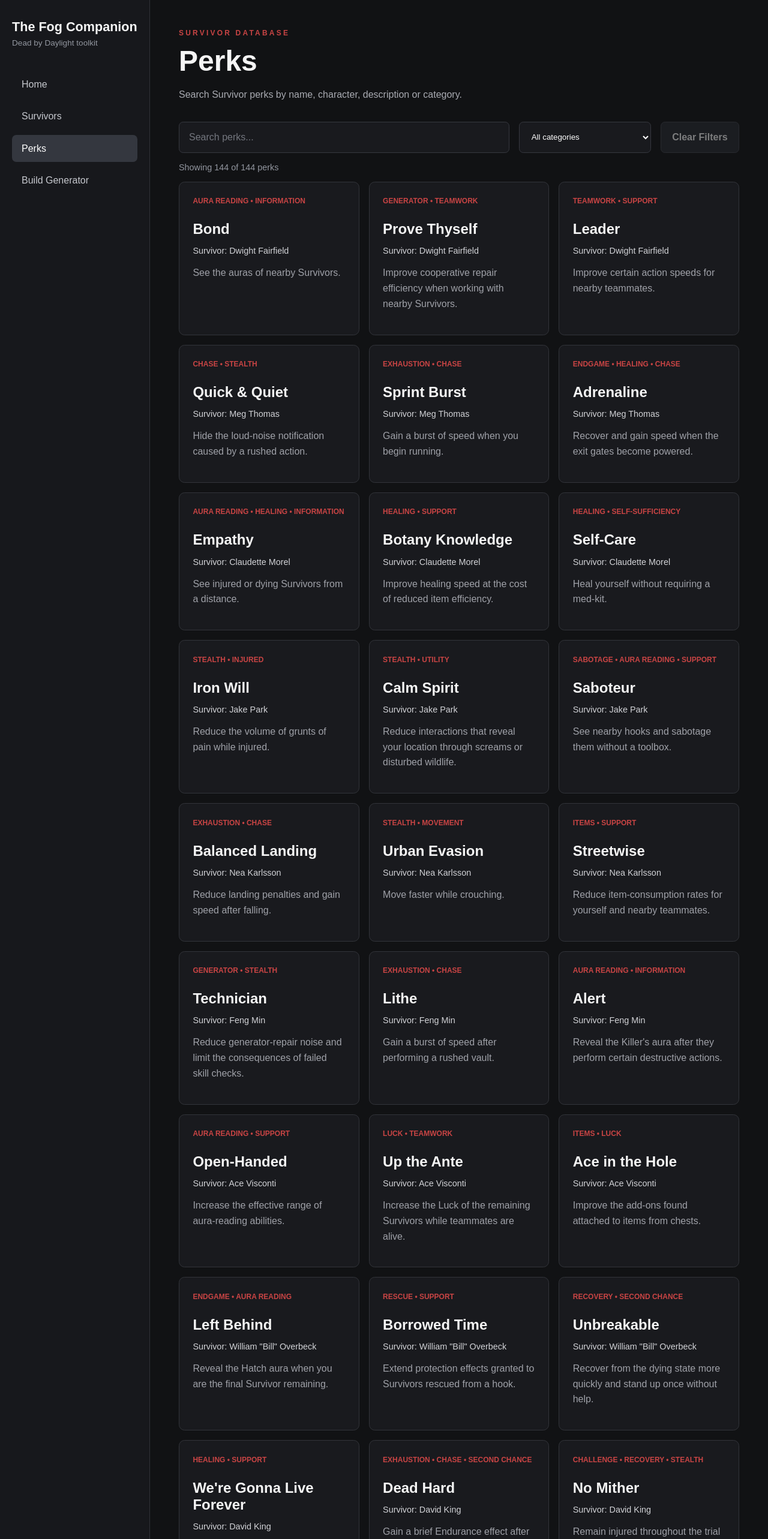
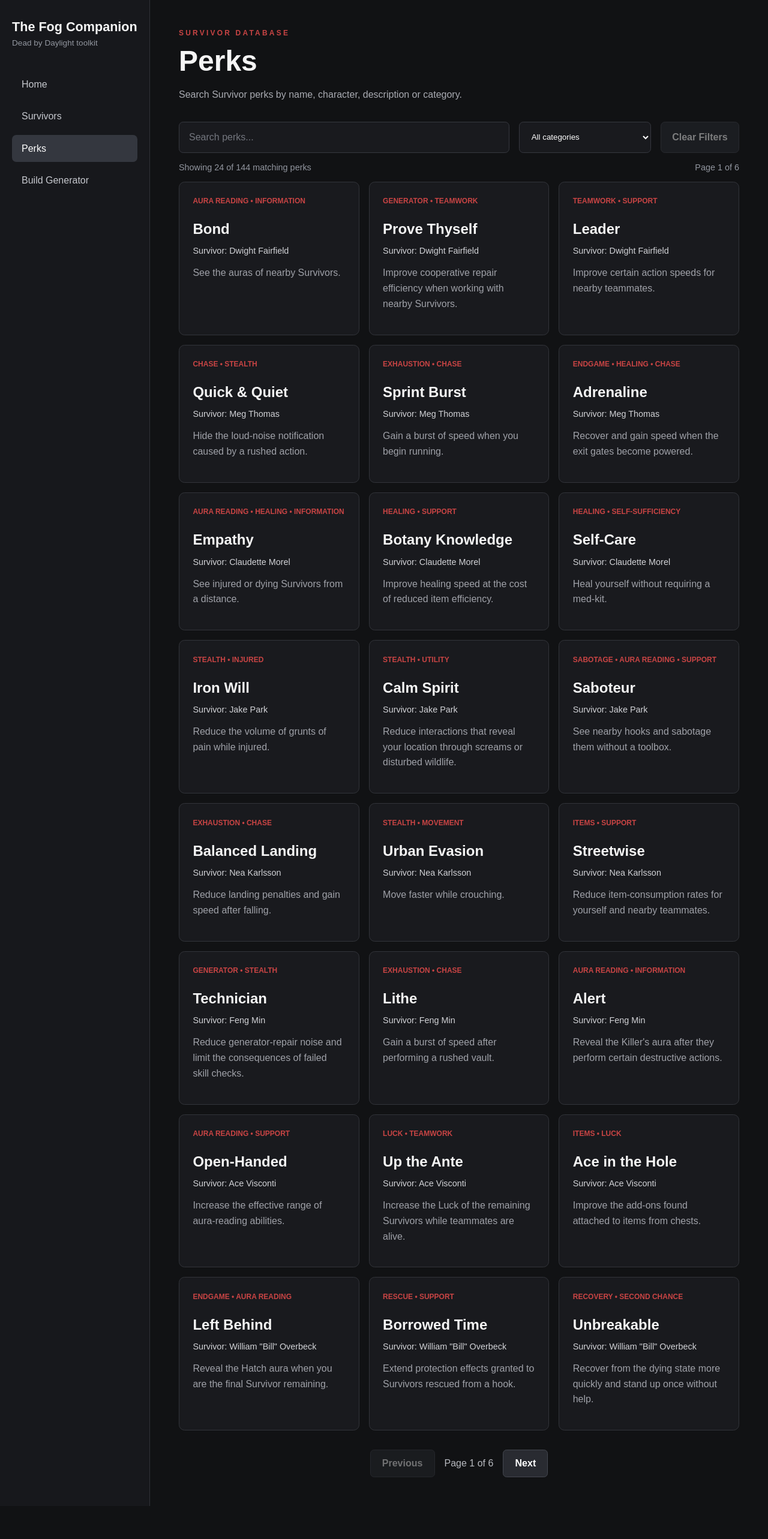
Before and after one commit to finlaygk189/the-fog-companion, a React (Vite) app: page /perks in a window 1280 px wide. Shown: the top 2566 px of the page at 60% size. After the commit the page ends 2511 px from the top, so only its background shows below. Built offline with nearby package versions, Linux system fonts and the light colour scheme.

Commit message:
Add pagination to perk database

```diff
--- a/src/pages/Perks.jsx
+++ b/src/pages/Perks.jsx
@@ -1,12 +1,15 @@
-import { useState } from "react";
+import { useEffect, useState } from "react";
 import perks from "../data/perks.json";
 import survivors from "../data/survivors.json";
 import PerkCard from "../components/PerkCard";
 import "../styles/perks.css";
 
+const PERKS_PER_PAGE = 24;
+
 function Perks() {
   const [searchTerm, setSearchTerm] = useState("");
   const [selectedTag, setSelectedTag] = useState("All");
+  const [currentPage, setCurrentPage] = useState(1);
 
   function getSurvivorName(survivorId) {
     const survivor = survivors.find(
@@ -19,11 +22,11 @@
   const tags = [
     "All",
     ...new Set(perks.flatMap((perk) => perk.tags)),
-  ].sort((a, b) => {
-    if (a === "All") return -1;
-    if (b === "All") return 1;
+  ].sort((firstTag, secondTag) => {
+    if (firstTag === "All") return -1;
+    if (secondTag === "All") return 1;
 
-    return a.localeCompare(b);
+    return firstTag.localeCompare(secondTag);
   });
 
   const filteredPerks = perks.filter((perk) => {
@@ -39,7 +42,7 @@
       .toLowerCase();
 
     const matchesSearch = searchableText.includes(
-      searchTerm.toLowerCase()
+      searchTerm.trim().toLowerCase()
     );
 
     const matchesTag =
@@ -48,23 +51,46 @@
     return matchesSearch && matchesTag;
   });
 
+  const totalPages = Math.max(
+    1,
+    Math.ceil(filteredPerks.length / PERKS_PER_PAGE)
+  );
+
+  const startIndex = (currentPage - 1) * PERKS_PER_PAGE;
+  const visiblePerks = filteredPerks.slice(
+    startIndex,
+    startIndex + PERKS_PER_PAGE
+  );
+
+  useEffect(() => {
+    setCurrentPage(1);
+  }, [searchTerm, selectedTag]);
+
   function clearFilters() {
     setSearchTerm("");
     setSelectedTag("All");
+    setCurrentPage(1);
+  }
+
+  function goToPreviousPage() {
+    setCurrentPage((page) => Math.max(1, page - 1));
+    window.scrollTo({ top: 0, behavior: "smooth" });
+  }
+
+  function goToNextPage() {
+    setCurrentPage((page) => Math.min(totalPages, page + 1));
+    window.scrollTo({ top: 0, behavior: "smooth" });
   }
 
   return (
     <main className="perks-page">
       <header className="page-header">
-        <p className="page-header__eyebrow">
-          SURVIVOR DATABASE
-        </p>
+        <p className="page-header__eyebrow">SURVIVOR DATABASE</p>
 
         <h1>Perks</h1>
 
         <p>
-          Search Survivor perks by name, character, description or
-          category.
+          Search Survivor perks by name, character, description or category.
         </p>
       </header>
 
@@ -93,21 +119,26 @@
           className="clear-filter-button"
           type="button"
           onClick={clearFilters}
-          disabled={
-            searchTerm.length === 0 && selectedTag === "All"
-          }
+          disabled={searchTerm === "" && selectedTag === "All"}
         >
           Clear Filters
         </button>
       </section>
 
+      <div className="perk-results-row">
         <p className="perk-results">
-        Showing {filteredPerks.length} of {perks.length} perks
+          Showing {visiblePerks.length} of {filteredPerks.length} matching perks
         </p>
 
-      {filteredPerks.length > 0 ? (
+        <p className="perk-page-count">
+          Page {currentPage} of {totalPages}
+        </p>
+      </div>
+
+      {visiblePerks.length > 0 ? (
+        <>
           <section className="perk-grid">
-          {filteredPerks.map((perk) => (
+            {visiblePerks.map((perk) => (
               <PerkCard
                 key={perk.id}
                 perk={perk}
@@ -115,19 +146,37 @@
               />
             ))}
           </section>
+
+          {totalPages > 1 && (
+            <nav className="pagination" aria-label="Perk pages">
+              <button
+                type="button"
+                onClick={goToPreviousPage}
+                disabled={currentPage === 1}
+              >
+                Previous
+              </button>
+
+              <span>
+                Page {currentPage} of {totalPages}
+              </span>
+
+              <button
+                type="button"
+                onClick={goToNextPage}
+                disabled={currentPage === totalPages}
+              >
+                Next
+              </button>
+            </nav>
+          )}
+        </>
       ) : (
         <section className="no-results">
           <h2>No perks found</h2>
+          <p>Try changing your search term or selected category.</p>
 
-          <p>
-            Try changing your search term or selecting another
-            category.
-          </p>
-
-          <button
-            type="button"
-            onClick={clearFilters}
-          >
+          <button type="button" onClick={clearFilters}>
             Reset Filters
           </button>
         </section>
--- a/src/styles/perks.css
+++ b/src/styles/perks.css
@@ -205,3 +205,58 @@
     padding: 1rem;
   }
 }
+.perk-results-row {
+  display: flex;
+  justify-content: space-between;
+  gap: 1rem;
+  margin: 1rem 0;
+}
+
+.perk-results,
+.perk-page-count {
+  margin: 0;
+  color: #92969f;
+  font-size: 0.9rem;
+}
+
+.pagination {
+  display: flex;
+  justify-content: center;
+  align-items: center;
+  gap: 1rem;
+  margin-top: 2rem;
+}
+
+.pagination button {
+  padding: 0.8rem 1.2rem;
+  background-color: #292b31;
+  border: 1px solid #444750;
+  border-radius: 0.4rem;
+  color: #ffffff;
+  font-weight: 700;
+  cursor: pointer;
+}
+
+.pagination button:hover:not(:disabled) {
+  background-color: #b83939;
+  border-color: #b83939;
+}
+
+.pagination button:disabled {
+  cursor: not-allowed;
+  opacity: 0.4;
+}
+
+.pagination span {
+  color: #b8bac0;
+}
+
+@media (max-width: 600px) {
+  .perk-results-row {
+    flex-direction: column;
+  }
+
+  .pagination {
+    flex-wrap: wrap;
+  }
+}
```
Lines whose indentation alone changed are shown as unchanged.
